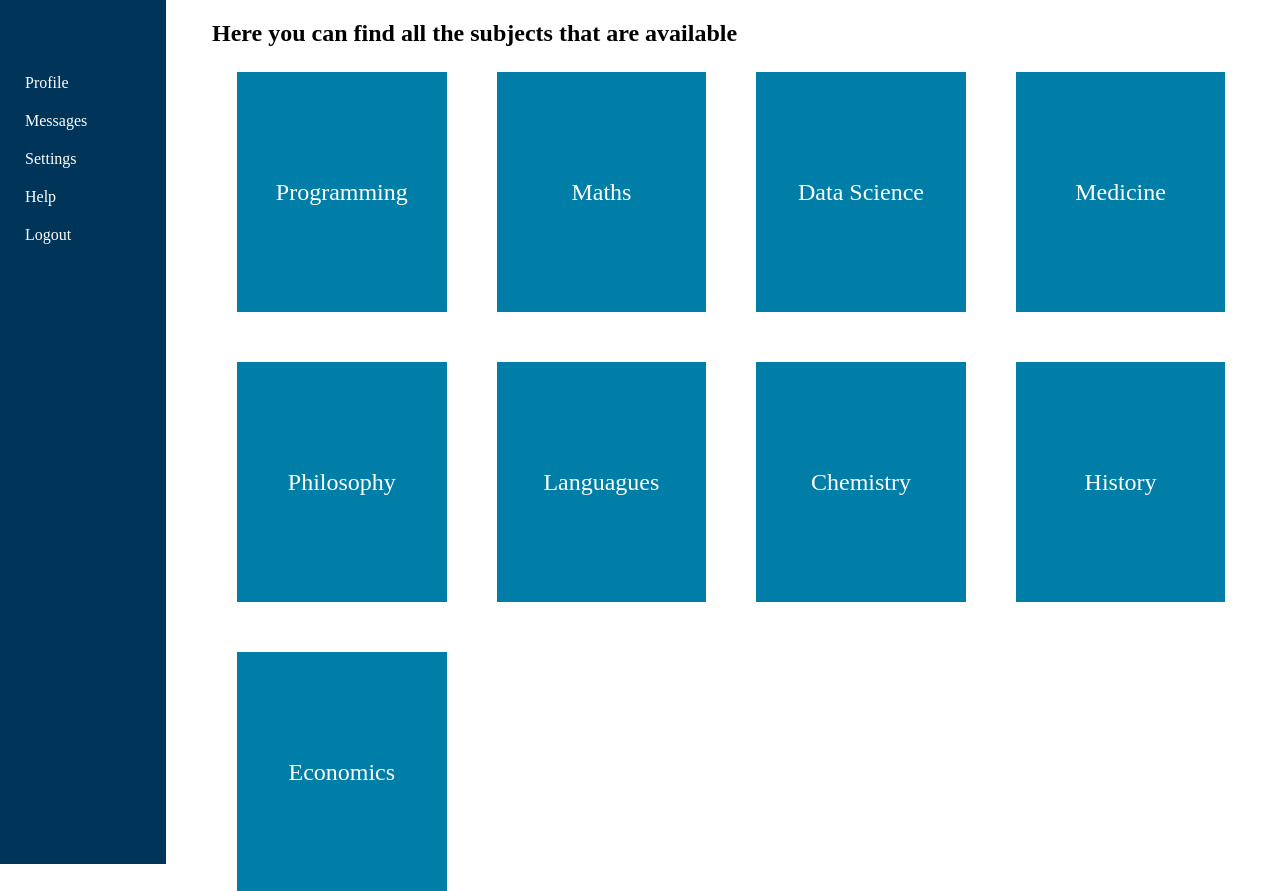
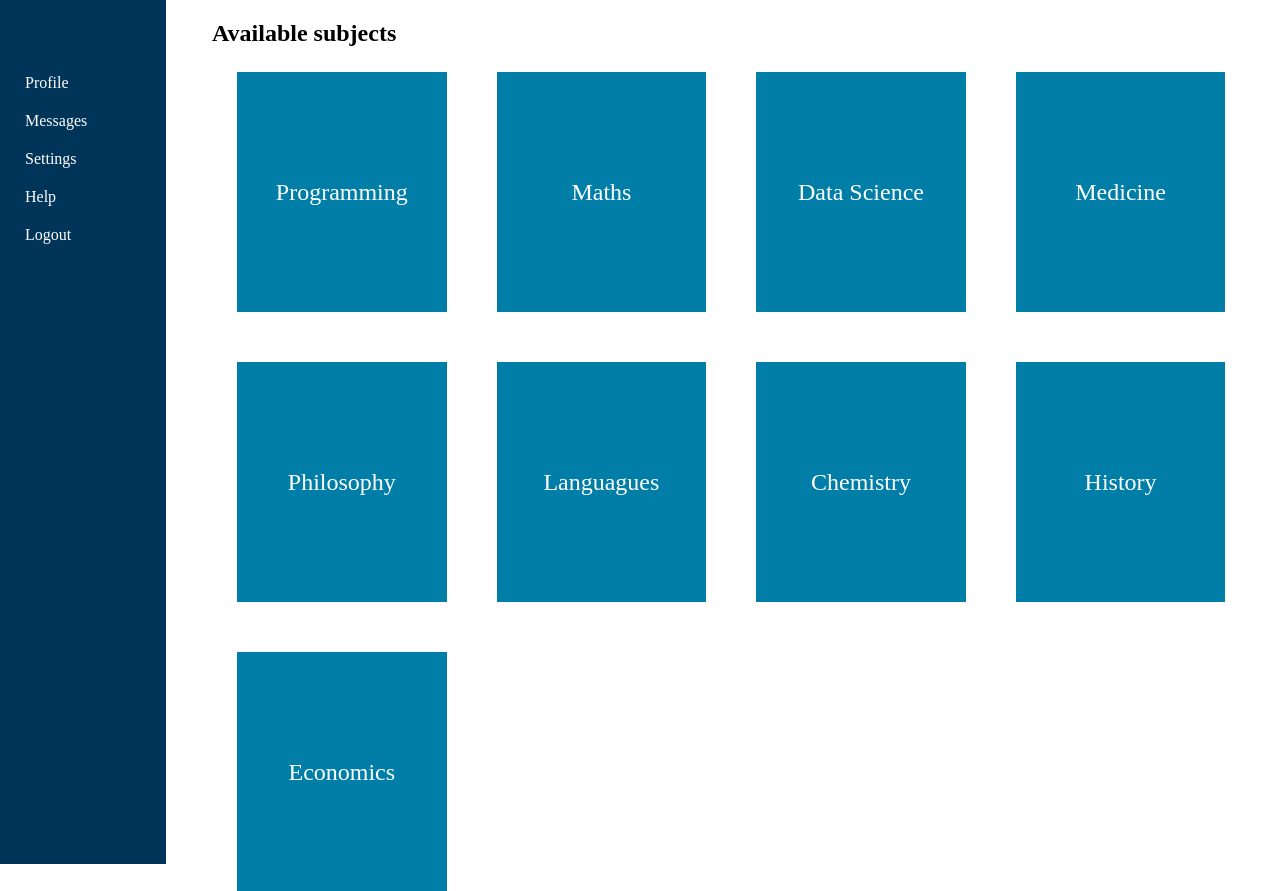
Before and after one commit to microgram17/LearnLink, a Flask app: page / in a window 1280 px wide. Shown: the top 891 px of the page. Run offline with Flask 3, Linux system fonts and the light colour scheme.

Commit message:
updated title and header of category page

```diff
--- a/templates/category_page.html
+++ b/templates/category_page.html
@@ -1,10 +1,10 @@
 {% extends "base.html" %}
 
-{% block title %}Category Page{% endblock %}
+{% block title %}Subjects{% endblock %}
 
 {% block content %}
 <section class="content">
-    <h2>Here you can find all the subjects that are available</h2>
+    <h2>Available subjects</h2>
     <section class="category-container">
         <div class="box">
             <p>Programming</p>
```
